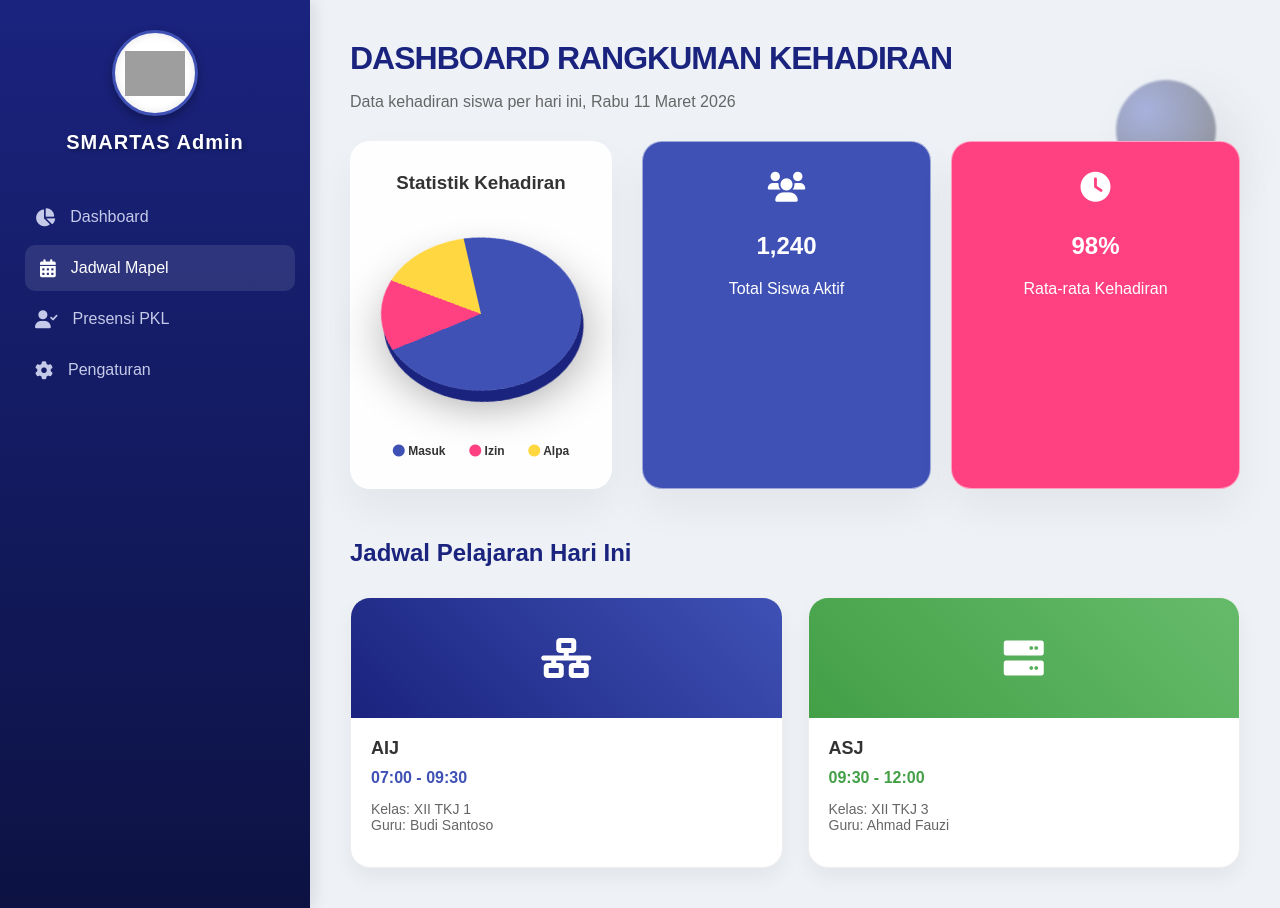
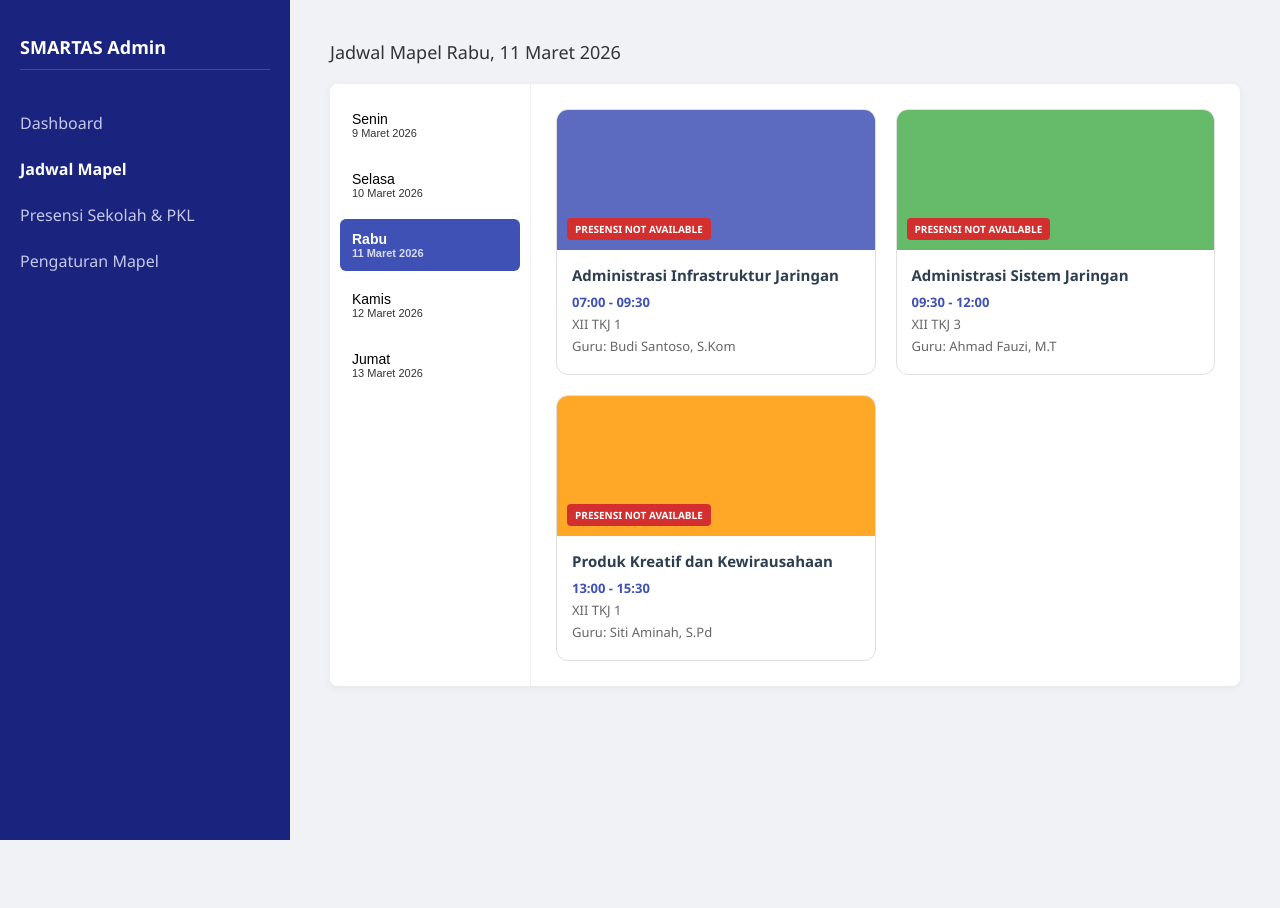
Before and after one commit to fdwp03/smartas, a plain HTML site: page admin_jadwal.html in a window 1280 px wide. After the commit the page ends 840 px from the top, so only its background shows below. Drawn offline with Linux system fonts and the light colour scheme; grey boxes are pictures that could not be loaded.

Commit message:
balek awal

```diff
--- a/admin_jadwal.html
+++ b/admin_jadwal.html
@@ -2,246 +2,126 @@
 <html lang="id">
 <head>
     <meta charset="UTF-8">
-    <title>Dashboard SMARTAS - SMKN 2 Surabaya</title>
-    <link rel="stylesheet" href="https://cdnjs.cloudflare.com/ajax/libs/font-awesome/6.0.0/css/all.min.css">
+    <title>Jadwal Mapel - SMARTAS</title>
     <style>
-        :root {
-            --primary: #1a237e;
-            --secondary: #3f51b5;
-            --accent: #ff4081;
-            --bg: #eef2f7;
-            --glass: rgba(255, 255, 255, 0.9);
-        }
+        body { font-family: 'Segoe UI', Tahoma, Geneva, Verdana, sans-serif; margin: 0; background-color: #f0f2f5; display: flex; }
 
-        body {
-            font-family: 'Poppins', sans-serif;
-            margin: 0;
-            background-color: var(--bg);
-            display: flex;
-            color: #333;
-        }
+        /* Sidebar Navigasi Utama */
+        .main-sidebar { width: 250px; background: #1a237e; color: white; min-height: 100vh; padding: 20px; flex-shrink: 0; }
+        .main-sidebar h2 { font-size: 18px; margin-bottom: 30px; border-bottom: 1px solid #3949ab; padding-bottom: 10px; }
+        .main-sidebar a { display: block; color: #c5cae9; padding: 12px 0; text-decoration: none; transition: 0.3s; }
+        .main-sidebar a:hover { color: white; padding-left: 5px; }
 
-        /* --- Sidebar Modern --- */
-        .main-sidebar {
-            width: 270px;
-            background: linear-gradient(180deg, #1a237e 0%, #0d1243 100%);
-            color: white;
-            min-height: 100vh;
-            padding: 30px 20px;
-            flex-shrink: 0;
-            box-shadow: 4px 0 15px rgba(0,0,0,0.1);
-            z-index: 10;
-        }
+        /* Area Konten Utama */
+        .content { flex-grow: 1; padding: 40px; }
+        .header-title { margin-bottom: 20px; font-size: 18px; color: #333; }
 
-        .brand-section {
-            text-align: center;
-            margin-bottom: 40px;
-        }
+        /* Container Jadwal (Box Putih) */
+        .schedule-container { background: white; border-radius: 8px; display: flex; box-shadow: 0 2px 10px rgba(0,0,0,0.05); overflow: hidden; min-height: 500px; }
 
-        /* Logo SMKN 2 Surabaya */
-        .logo-container {
-            width: 80px;
-            height: 80px;
-            background: white;
-            border-radius: 50%;
-            margin: 0 auto 15px;
-            display: flex;
-            align-items: center;
-            justify-content: center;
-            box-shadow: 0 4px 10px rgba(0,0,0,0.3), inset 0 0 10px rgba(0,0,0,0.1);
-            border: 3px solid var(--secondary);
-        }
+        /* Sidebar Hari */
+        .days-sidebar { width: 180px; background: #fff; border-right: 1px solid #eee; padding: 15px 10px; }
+        .day-btn { width: 100%; padding: 12px; margin-bottom: 8px; border: none; border-radius: 6px; text-align: left; cursor: pointer; background: transparent; transition: 0.3s; }
+        .day-btn:hover { background: #f5f5f5; }
+        .day-btn.active { background: #3f51b5; color: white; font-weight: bold; }
+        .day-name { display: block; font-size: 14px; }
+        .day-date { display: block; font-size: 11px; opacity: 0.8; }
 
-        .logo-container img {
-            width: 60px;
-            height: auto;
-        }
+        /* Grid Card Mapel */
+        .cards-grid { flex-grow: 1; padding: 25px; display: grid; grid-template-columns: repeat(auto-fill, minmax(280px, 1fr)); gap: 20px; align-content: start; }
 
-        .main-sidebar h2 {
-            font-size: 20px;
-            letter-spacing: 1px;
-            margin: 0;
-            text-shadow: 2px 2px 4px rgba(0,0,0,0.3);
-        }
+        /* Card Satuan */
+        .mapel-card { border: 1px solid #e0e0e0; border-radius: 12px; overflow: hidden; background: #fff; transition: transform 0.2s; }
+        .mapel-card:hover { transform: translateY(-5px); box-shadow: 0 5px 15px rgba(0,0,0,0.1); }
+        .card-image { height: 140px; background-size: cover; background-position: center; position: relative; }
+        .badge-status { position: absolute; bottom: 10px; left: 10px; background: #d32f2f; color: white; font-size: 10px; padding: 4px 8px; border-radius: 4px; font-weight: bold; }
 
-        .main-sidebar a {
-            display: flex;
-            align-items: center;
-            color: #c5cae9;
-            padding: 14px 15px;
-            text-decoration: none;
-            transition: 0.3s;
-            border-radius: 10px;
-            margin-bottom: 5px;
-        }
+        .card-body { padding: 15px; }
+        .mapel-title { font-size: 15px; font-weight: bold; color: #2c3e50; margin-bottom: 8px; }
+        .mapel-info { font-size: 13px; color: #666; margin: 4px 0; }
+        .mapel-time { color: #3f51b5; font-weight: bold; }
 
-        .main-sidebar a i { margin-right: 15px; font-size: 18px; }
-        .main-sidebar a:hover, .main-sidebar a.active {
-            background: rgba(255,255,255,0.1);
-            color: white;
-            transform: translateX(5px);
-        }
-
-        /* --- Content Area --- */
-        .content { flex-grow: 1; padding: 40px; position: relative; overflow: hidden; }
-
-        /* Floating 3D Objects (Hanya Visual) */
-        .obj-3d {
-            position: absolute;
-            z-index: -1;
-            opacity: 0.4;
-            filter: blur(1px);
-        }
-        .sphere {
-            width: 100px; height: 100px;
-            background: radial-gradient(circle at 30% 30%, #3f51b5, #000);
-            border-radius: 50%;
-            top: 10%; right: 5%;
-            box-shadow: 20px 20px 60px rgba(0,0,0,0.2);
-        }
-
-        /* Header Dashboard */
-        .dashboard-header {
-            margin-bottom: 30px;
-        }
-        .dashboard-header h1 {
-            font-size: 32px; /* Diperbesar sesuai permintaan */
-            font-weight: 800;
-            color: #1a237e;
-            margin: 0;
-            text-transform: uppercase;
-            letter-spacing: -1px;
-        }
-
-        /* --- 3D Pie Chart Container --- */
-        .chart-box {
-            background: var(--glass);
-            padding: 30px;
-            border-radius: 20px;
-            box-shadow: 0 20px 40px rgba(0,0,0,0.05);
-            backdrop-filter: blur(10px);
-            border: 1px solid rgba(255,255,255,0.5);
-            max-width: 400px;
-            text-align: center;
-        }
-
-        /* CSS 3D Pie Chart Simulation */
-        .pie-3d {
-            width: 200px;
-            height: 200px;
-            margin: 20px auto;
-            border-radius: 50%;
-            background: conic-gradient(
-                #3f51b5 0% 70%,
-                #ff4081 70% 85%,
-                #ffd740 85% 100%
-            );
-            position: relative;
-            transform: rotateX(40deg) rotateZ(-10deg);
-            box-shadow:
-                0 10px 0 #1a237e,
-                0 15px 0 #1a237e,
-                0 25px 50px rgba(0,0,0,0.3);
-            transition: 0.5s ease;
-        }
-
-        .pie-3d:hover {
-            transform: rotateX(30deg) rotateZ(0deg) translateY(-10px);
-        }
-
-        /* --- Schedule Cards --- */
-        .cards-grid {
-            display: grid;
-            grid-template-columns: repeat(auto-fill, minmax(300px, 1fr));
-            gap: 25px;
-            margin-top: 30px;
-        }
-
-        .mapel-card {
-            background: white;
-            border-radius: 20px;
-            overflow: hidden;
-            box-shadow: 0 10px 20px rgba(0,0,0,0.05);
-            border: 1px solid #eee;
-        }
-
-        .card-image {
-            height: 120px;
-            background: linear-gradient(45deg, #1a237e, #3f51b5);
-            display: flex;
-            align-items: center;
-            justify-content: center;
-            color: white;
-            font-size: 40px;
-        }
+        /* Warna Gambar placeholder */
+        .img-aij { background-color: #5c6bc0; }
+        .img-asj { background-color: #66bb6a; }
+        .img-pkk { background-color: #ffa726; }
     </style>
 </head>
 <body>
 
-    <div class="obj-3d sphere"></div>
-
     <div class="main-sidebar">
-        <div class="brand-section">
-            <div class="logo-container">
-                <img src="https://upload.wikimedia.org/wikipedia/id/3/35/Logo_SMKN_2_Surabaya.png" alt="Logo SMKN 2">
-            </div>
         <h2>SMARTAS Admin</h2>
-        </div>
-
-        <a href="#"><i class="fas fa-chart-pie"></i> Dashboard</a>
-        <a href="#" class="active"><i class="fas fa-calendar-alt"></i> Jadwal Mapel</a>
-        <a href="#"><i class="fas fa-user-check"></i> Presensi PKL</a>
-        <a href="#"><i class="fas fa-cog"></i> Pengaturan</a>
+        <a href="index.html">Dashboard</a>
+        <a href="admin_jadwal.html" style="color: white; font-weight: bold;">Jadwal Mapel</a>
+        <a href="admin_presensi_pkl.html">Presensi Sekolah & PKL</a>
+        <a href="admin_presensi_mapel.html">Pengaturan Mapel</a>
     </div>
 
     <div class="content">
-        <div class="dashboard-header">
-            <h1>Dashboard Rangkuman Kehadiran</h1>
-            <p style="color: #666;">Data kehadiran siswa per hari ini, Rabu 11 Maret 2026</p>
+        <div class="header-title">Jadwal Mapel Rabu, 11 Maret 2026</div>
+
+        <div class="schedule-container">
+            <div class="days-sidebar">
+                <button class="day-btn">
+                    <span class="day-name">Senin</span>
+                    <span class="day-date">9 Maret 2026</span>
+                </button>
+                <button class="day-btn">
+                    <span class="day-name">Selasa</span>
+                    <span class="day-date">10 Maret 2026</span>
+                </button>
+                <button class="day-btn active">
+                    <span class="day-name">Rabu</span>
+                    <span class="day-date">11 Maret 2026</span>
+                </button>
+                <button class="day-btn">
+                    <span class="day-name">Kamis</span>
+                    <span class="day-date">12 Maret 2026</span>
+                </button>
+                <button class="day-btn">
+                    <span class="day-name">Jumat</span>
+                    <span class="day-date">13 Maret 2026</span>
+                </button>
             </div>
 
-        <div style="display: flex; gap: 30px; flex-wrap: wrap;">
-            <div class="chart-box">
-                <h3 style="margin-top: 0;">Statistik Kehadiran</h3>
-                <div class="pie-3d"></div>
-                <div style="display: flex; justify-content: space-around; margin-top: 30px; font-size: 12px; font-weight: bold;">
-                    <span><i class="fas fa-circle" style="color: #3f51b5;"></i> Masuk</span>
-                    <span><i class="fas fa-circle" style="color: #ff4081;"></i> Izin</span>
-                    <span><i class="fas fa-circle" style="color: #ffd740;"></i> Alpa</span>
+            <div class="cards-grid">
+
+                <div class="mapel-card">
+                    <div class="card-image img-aij">
+                        <span class="badge-status">PRESENSI NOT AVAILABLE</span>
+                    </div>
+                    <div class="card-body">
+                        <div class="mapel-title">Administrasi Infrastruktur Jaringan</div>
+                        <div class="mapel-info mapel-time">07:00 - 09:30</div>
+                        <div class="mapel-info">XII TKJ 1</div>
+                        <div class="mapel-info">Guru: Budi Santoso, S.Kom</div>
                     </div>
                 </div>
 
-            <div style="flex-grow: 1; display: grid; grid-template-columns: 1fr 1fr; gap: 20px;">
-                <div class="chart-box" style="max-width: none; background: #3f51b5; color: white;">
-                    <i class="fas fa-users" style="font-size: 30px; margin-bottom: 10px;"></i>
-                    <h2>1,240</h2>
-                    <p>Total Siswa Aktif</p>
+                <div class="mapel-card">
+                    <div class="card-image img-asj">
+                        <span class="badge-status">PRESENSI NOT AVAILABLE</span>
                     </div>
-                <div class="chart-box" style="max-width: none; background: #ff4081; color: white;">
-                    <i class="fas fa-clock" style="font-size: 30px; margin-bottom: 10px;"></i>
-                    <h2>98%</h2>
-                    <p>Rata-rata Kehadiran</p>
-                </div>
+                    <div class="card-body">
+                        <div class="mapel-title">Administrasi Sistem Jaringan</div>
+                        <div class="mapel-info mapel-time">09:30 - 12:00</div>
+                        <div class="mapel-info">XII TKJ 3</div>
+                        <div class="mapel-info">Guru: Ahmad Fauzi, M.T</div>
                     </div>
                 </div>
 
-        <h2 style="margin-top: 50px; color: #1a237e;">Jadwal Pelajaran Hari Ini</h2>
-        <div class="cards-grid">
                 <div class="mapel-card">
-                <div class="card-image"><i class="fas fa-network-wired"></i></div>
-                <div style="padding: 20px;">
-                    <strong style="display: block; font-size: 18px; margin-bottom: 10px;">AIJ</strong>
-                    <span style="color: #3f51b5; font-weight: bold;">07:00 - 09:30</span>
-                    <p style="font-size: 14px; color: #666;">Kelas: XII TKJ 1<br>Guru: Budi Santoso</p>
+                    <div class="card-image img-pkk">
+                        <span class="badge-status">PRESENSI NOT AVAILABLE</span>
+                    </div>
+                    <div class="card-body">
+                        <div class="mapel-title">Produk Kreatif dan Kewirausahaan</div>
+                        <div class="mapel-info mapel-time">13:00 - 15:30</div>
+                        <div class="mapel-info">XII TKJ 1</div>
+                        <div class="mapel-info">Guru: Siti Aminah, S.Pd</div>
                     </div>
                 </div>
-            <div class="mapel-card">
-                <div class="card-image" style="background: linear-gradient(45deg, #43a047, #66bb6a);"><i class="fas fa-server"></i></div>
-                <div style="padding: 20px;">
-                    <strong style="display: block; font-size: 18px; margin-bottom: 10px;">ASJ</strong>
-                    <span style="color: #43a047; font-weight: bold;">09:30 - 12:00</span>
-                    <p style="font-size: 14px; color: #666;">Kelas: XII TKJ 3<br>Guru: Ahmad Fauzi</p>
-                </div>
+
             </div>
         </div>
     </div>
```
Lines whose indentation alone changed are shown as unchanged.
